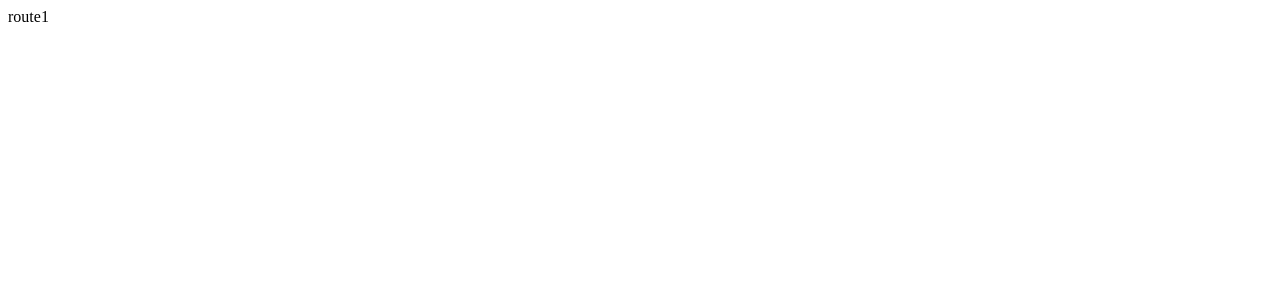
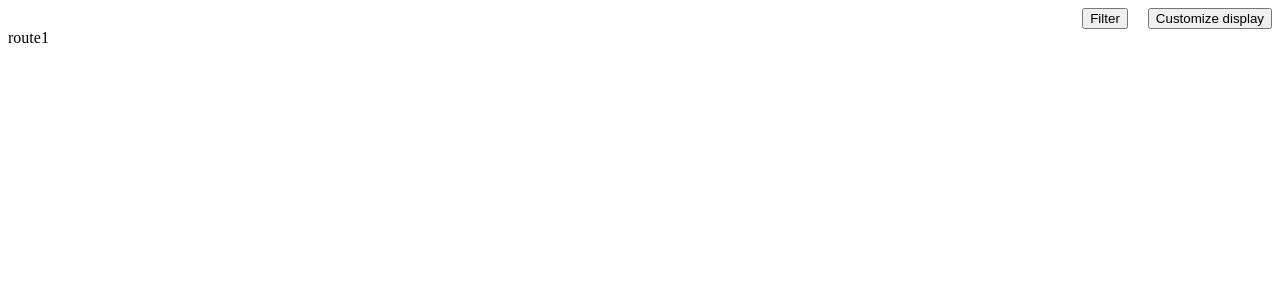
Before and after one commit to omarsalem7/stella, a React (Vite) app: page /route1 in a window 1280 px wide. Shown: the top 300 px of the page. Built offline with nearby package versions, Linux system fonts and the light colour scheme.

Commit message:
Add header componenet

```diff
--- a/src/routes/route1.tsx
+++ b/src/routes/route1.tsx
@@ -1,9 +1,12 @@
-import React from 'react'
+import Header from '../shared/header';
 
 const Route1 = () => {
   return (
-    <div>route1</div>
-  )
-}
+    <>
+      <Header />
+      <div>route1</div>
+    </>
+  );
+};
 
-export default Route1
+export default Route1;
--- a/src/routes/route2.tsx
+++ b/src/routes/route2.tsx
@@ -1,7 +1,12 @@
-import React from 'react';
+import Header from '../shared/header';
 
 const Route2 = () => {
-  return <div>route2</div>;
+  return (
+    <>
+      <Header />
+      <div>route2</div>
+    </>
+  );
 };
 
 export default Route2;
--- /dev/null
+++ b/src/shared/header.module.css
@@ -0,0 +1,5 @@
+.headerBtns {
+  display: flex;
+  flex-direction: row-reverse;
+  gap: 20px;
+}
--- /dev/null
+++ b/src/shared/header.tsx
@@ -0,0 +1,11 @@
+import styles from './header.module.css';
+const Header = () => {
+  return (
+    <div className={styles.headerBtns}>
+      <button>Customize display</button>
+      <button>Filter</button>
+    </div>
+  );
+};
+
+export default Header;
```
